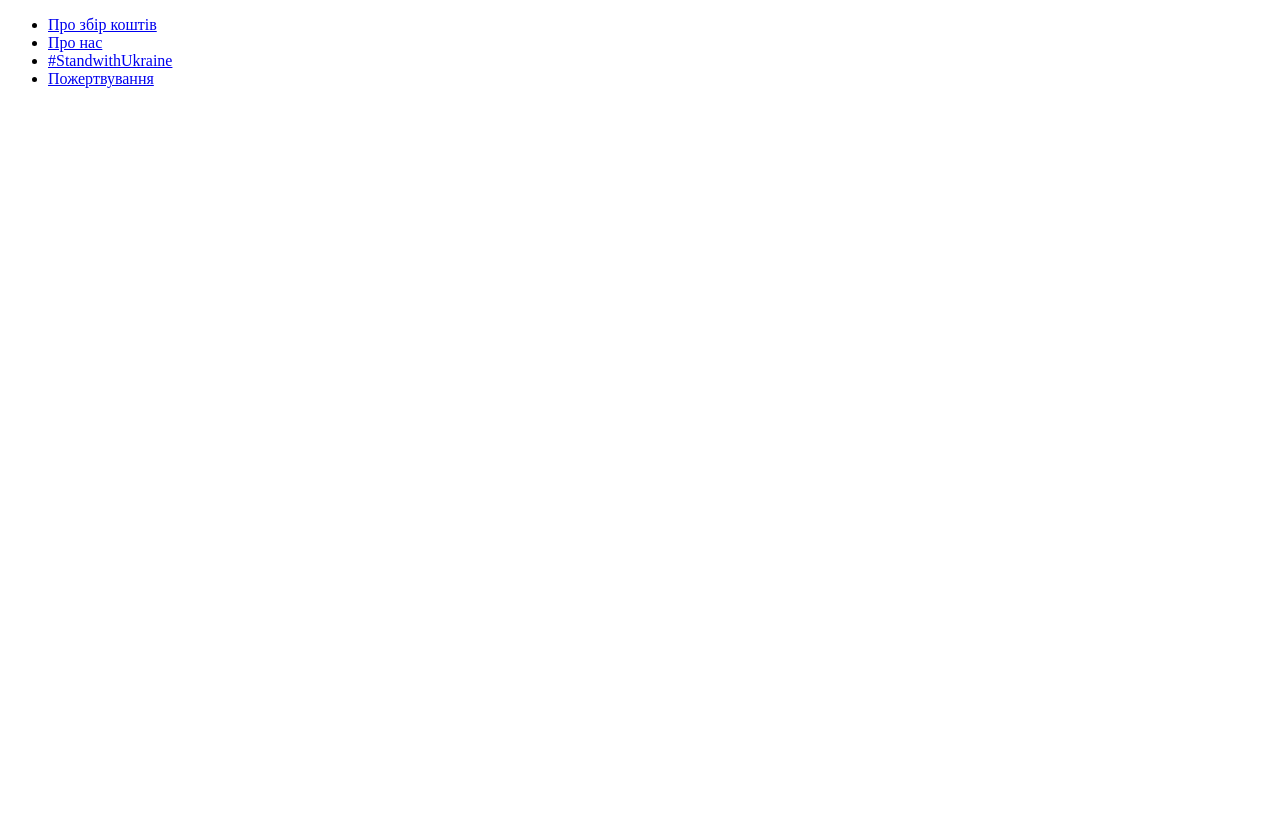
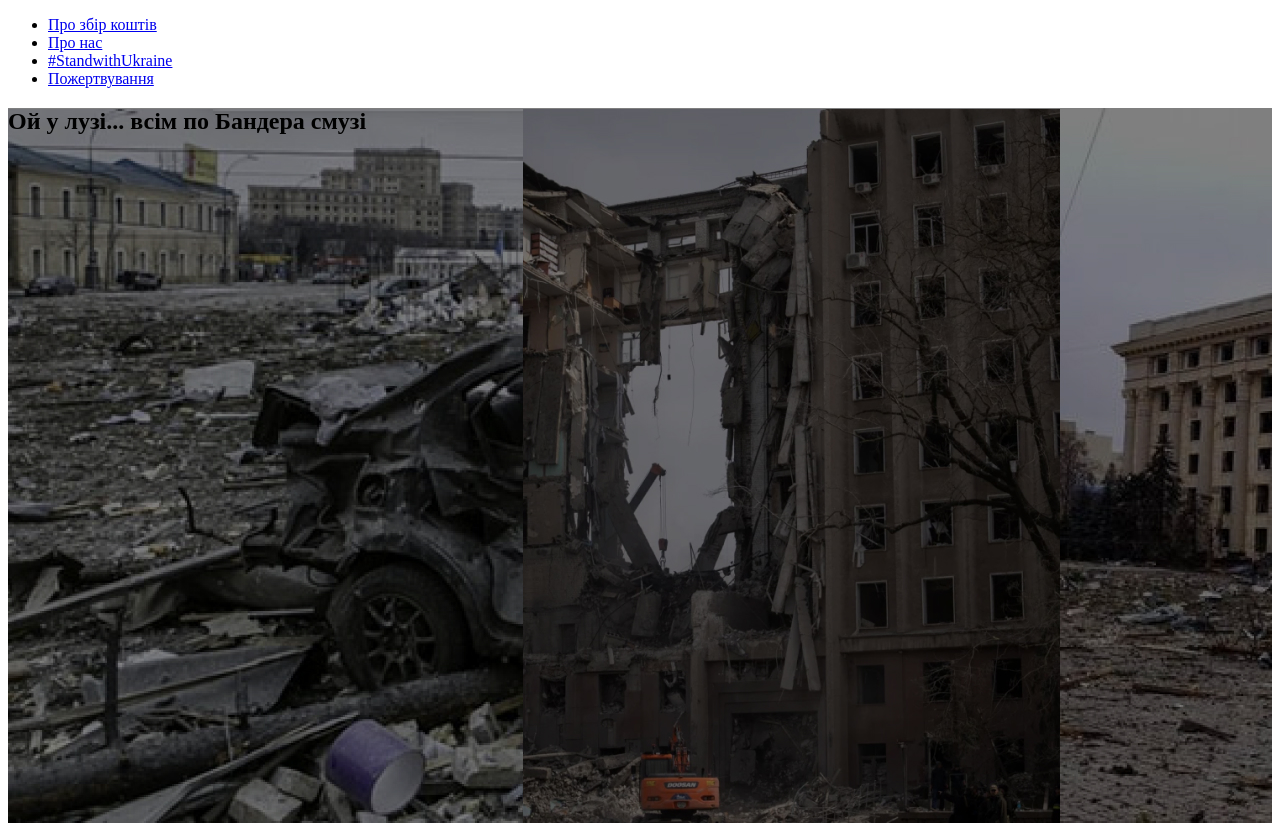
Before and after one commit to antonkorol2008/ZSU, a plain HTML site: page index.html in a window 1280 px wide. Before the commit the page ends 800 px from the top, so only its background shows below. Drawn offline with Linux system fonts and the light colour scheme.

Commit message:
add blacground

```diff
--- a/index.html
+++ b/index.html
@@ -4,6 +4,7 @@
     <meta charset="UTF-8">
     <meta name="viewport" content="width=device-width, initial-scale=1.0">
     <title>ZSU</title>
+    <link rel="stylesheet" href="./sass/main.css">
 </head>
 <body>
     <header>
@@ -16,5 +17,12 @@
             </ul>
         </nav>
     </header>
+    <main>
+        <section class="section-bandera">
+            <h1>Ой у лузі...
+                всім по Бандера смузі</h1>
+
+        </section>
+    </main>
 </body>
 </html>
--- /dev/null
+++ b/sass/components/_section-bandera.scss
@@ -0,0 +1,4 @@
+.section-bandera{
+    background: url("../../images/bg-bandera@1x.jpg");
+    height: 715px;
+}
--- a/sass/main.scss
+++ b/sass/main.scss
@@ -0,0 +1 @@
+@import "./components/section-bandera";
```
Also changed, not shown: images/bg-bandera@1x.jpg (added), sass/main.css (added), 1 other file.
